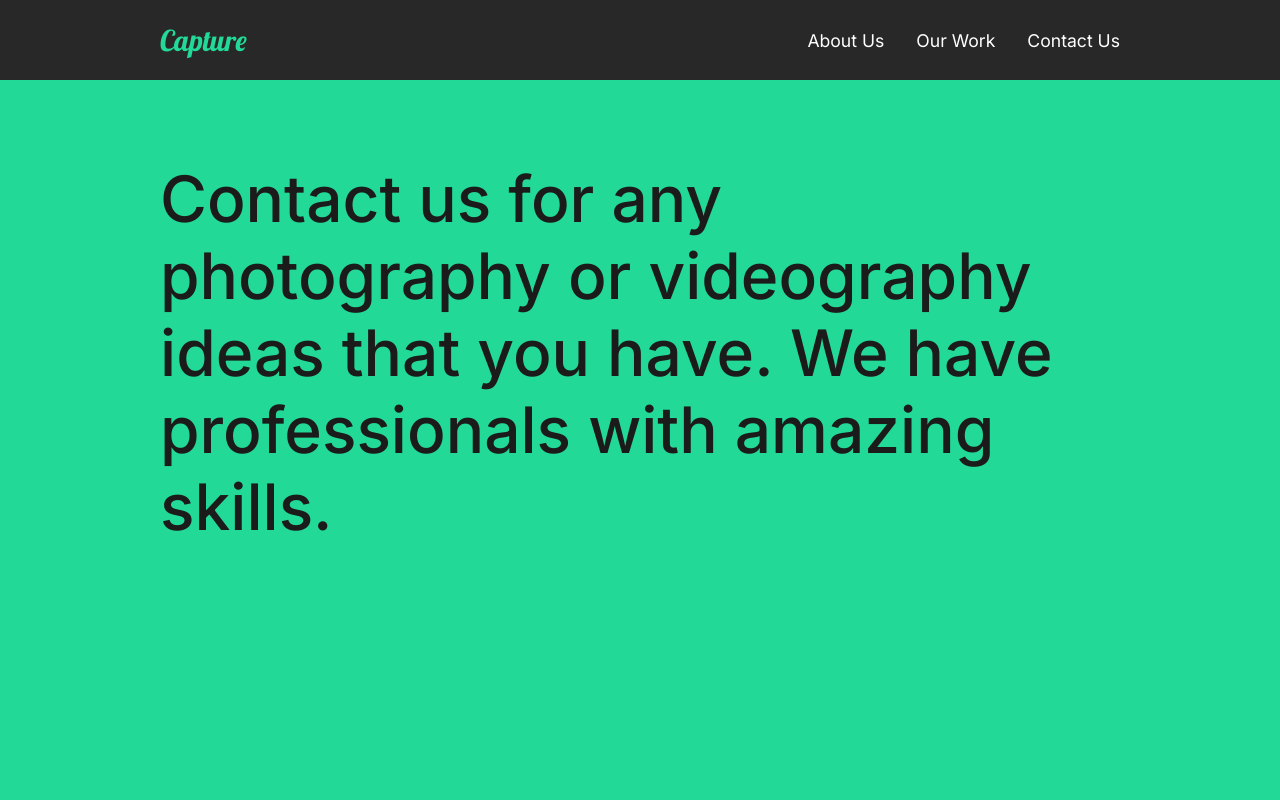
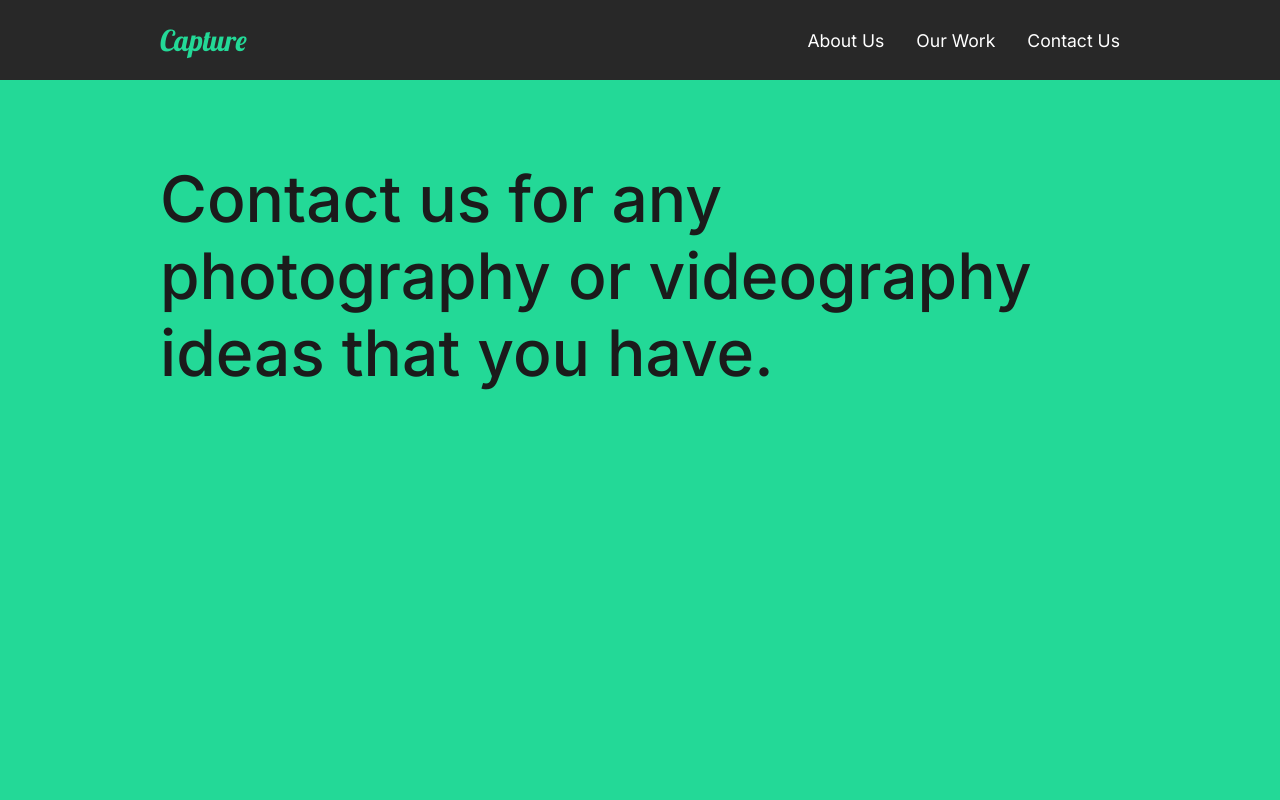
Before and after one commit to sujoyduttajad/Capture-Portfolio, a React (Create React App) app: page /contact in a window 1280 px wide. Shown: the top 800 px of the page. Built offline with nearby package versions, Linux system fonts and the light colour scheme.

Commit message:
Update ContactUs.js

```diff
--- a/src/pages/ContactUs.js
+++ b/src/pages/ContactUs.js
@@ -61,7 +61,7 @@ const ContactUs = () => {
             <FormTitle variants={titleAnimation}>
               <h4>
                 Contact us for any photography or videography ideas that you
-                have. We have professionals with amazing skills.
+                have.
               </h4>
             </FormTitle>
           </Hide>
```
